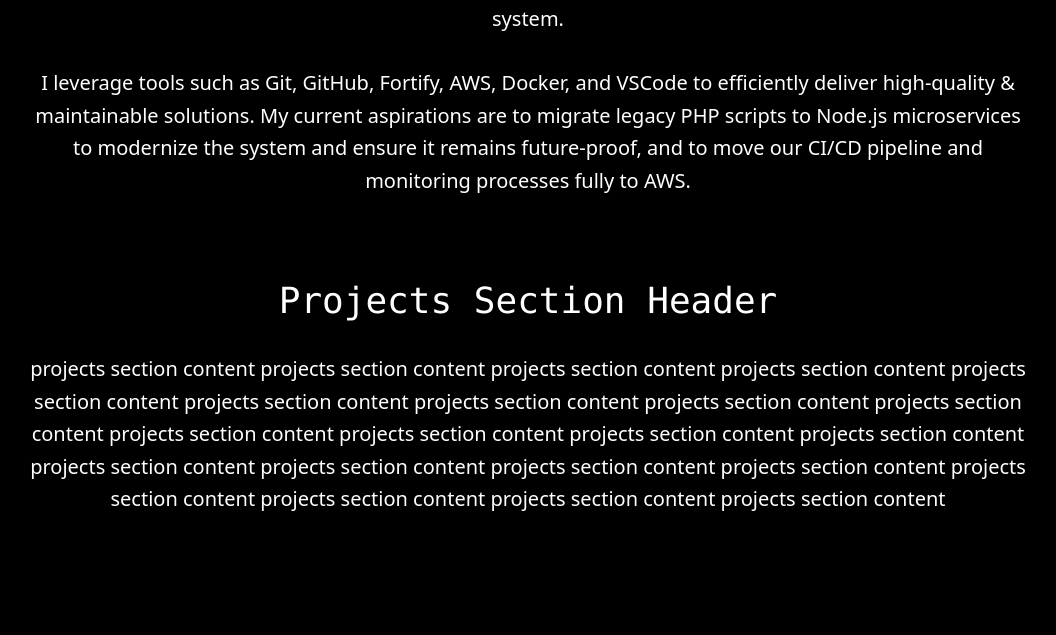
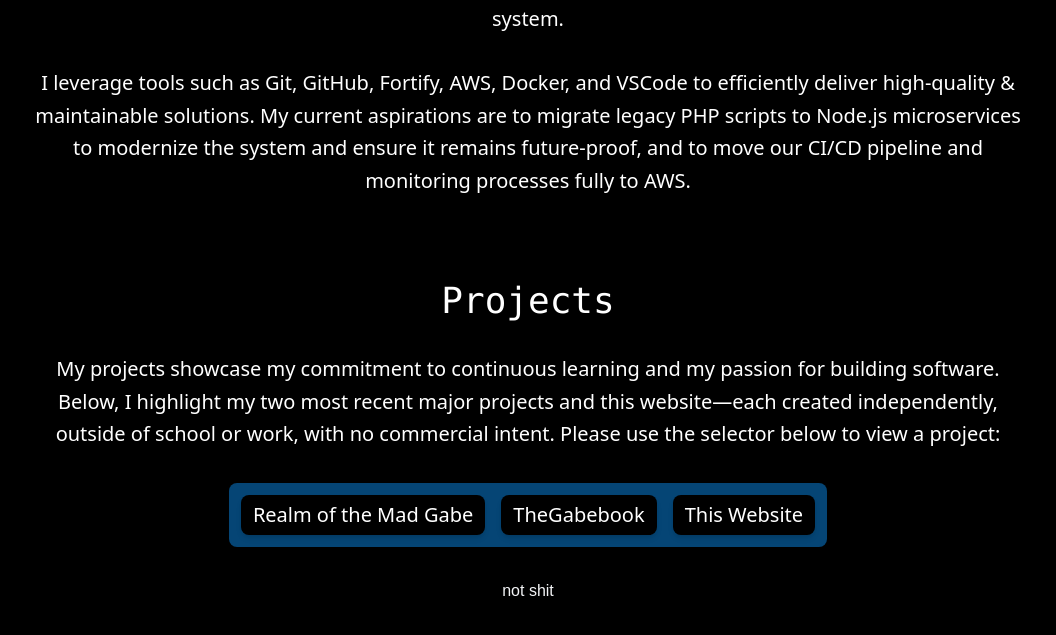
Before and after one commit to GabrielWelvaert/portfolio-website, a React (Vite) app: page /#home in a window 1280 px wide. Shown: the part 2474-3109 px from the top of the page, without its empty margins (112-1168 px from the left). Built offline with nearby package versions, Linux system fonts and the light colour scheme.

Commit message:
projects progress

```diff
--- /dev/null
+++ b/src/components/ButtonSelector.jsx
@@ -0,0 +1,23 @@
+
+
+export const ButtonSelector = ({options, selected, callback}) => {
+    return (
+    <div className="button-selector-container">
+      {options.map((opt) => (
+        <button
+            className={`${selected === opt ? "button-selector-selected-item" : "button-selector-item"}`}
+            // className="button-selector-item"
+            key={opt}
+            onClick={() => {
+              callback(opt);
+              console.log(opt);
+            }}
+        >
+            <span className="passage-text">
+              {opt}
+            </span>
+        </button>
+      ))}
+    </div>
+  );
+};
--- a/src/components/Projects.jsx
+++ b/src/components/Projects.jsx
@@ -1,10 +1,22 @@
+import { useState } from "react";
+import { ButtonSelector } from "./ButtonSelector";
+
 export const Projects = () => {
+    const [project, setProject] = useState("");
     return (
         <>
             <div id="projects" className="non-centered-scrollable-section page-content-container-1000">
-                <div className="passage-text-header">Projects Section Header</div>
+                <div className="passage-text-header">Projects</div>
                 <div className="passage-text">
-                    projects section content projects section content projects section content projects section content projects section content projects section content projects section content projects section content projects section content projects section content projects section content projects section content projects section content projects section content projects section content projects section content projects section content projects section content projects section content projects section content projects section content
+                    My projects showcase my commitment to continuous learning and my passion for building software. Below, I highlight my two most recent major projects and this website—each created independently, outside of school or work, with no commercial intent. Please use the selector below to view a project:
+                </div>
+                <ButtonSelector
+                    options={["Realm of the Mad Gabe", "TheGabebook", "This Website"]}
+                    selected={project}
+                    callback={setProject}
+                ></ButtonSelector>
+                <div>
+                    {project || "not shit"}
                 </div>
             </div>
         </>
--- a/src/index.css
+++ b/src/index.css
@@ -8,6 +8,19 @@ html, body {
   color: #f3f4f6;
   scroll-behavior: smooth;
 }
+
+.button-selector-container {
+  @apply inline-flex bg-[#054575] p-3 rounded-lg shadow-md gap-4;
+}
+
+.button-selector-selected-item {
+  @apply bg-blue-500 py-1 px-3 rounded-lg shadow-md cursor-pointer ease-in-out transition-colors;
+}
+
+.button-selector-item {
+  @apply bg-black py-1 px-3 rounded-lg shadow-md cursor-pointer ease-in-out transition-colors;
+}
+
 
 .full-image {
   @apply w-full max-w-full h-auto rounded-lg object-cover;
@@ -26,7 +39,7 @@ html, body {
 }
 
 .hover-image-text {
-  @apply font-sans text-[20px] text-center w-full leading-relaxed text-[#247dc2] hover:text-[#a5bfd3] cursor-pointer;
+  @apply font-sans text-[20px] text-center w-full leading-relaxed text-[#247dc2] hover:text-[#a5bfd3] cursor-pointer transition-colors;
 }
 
 .hover-image {
```
